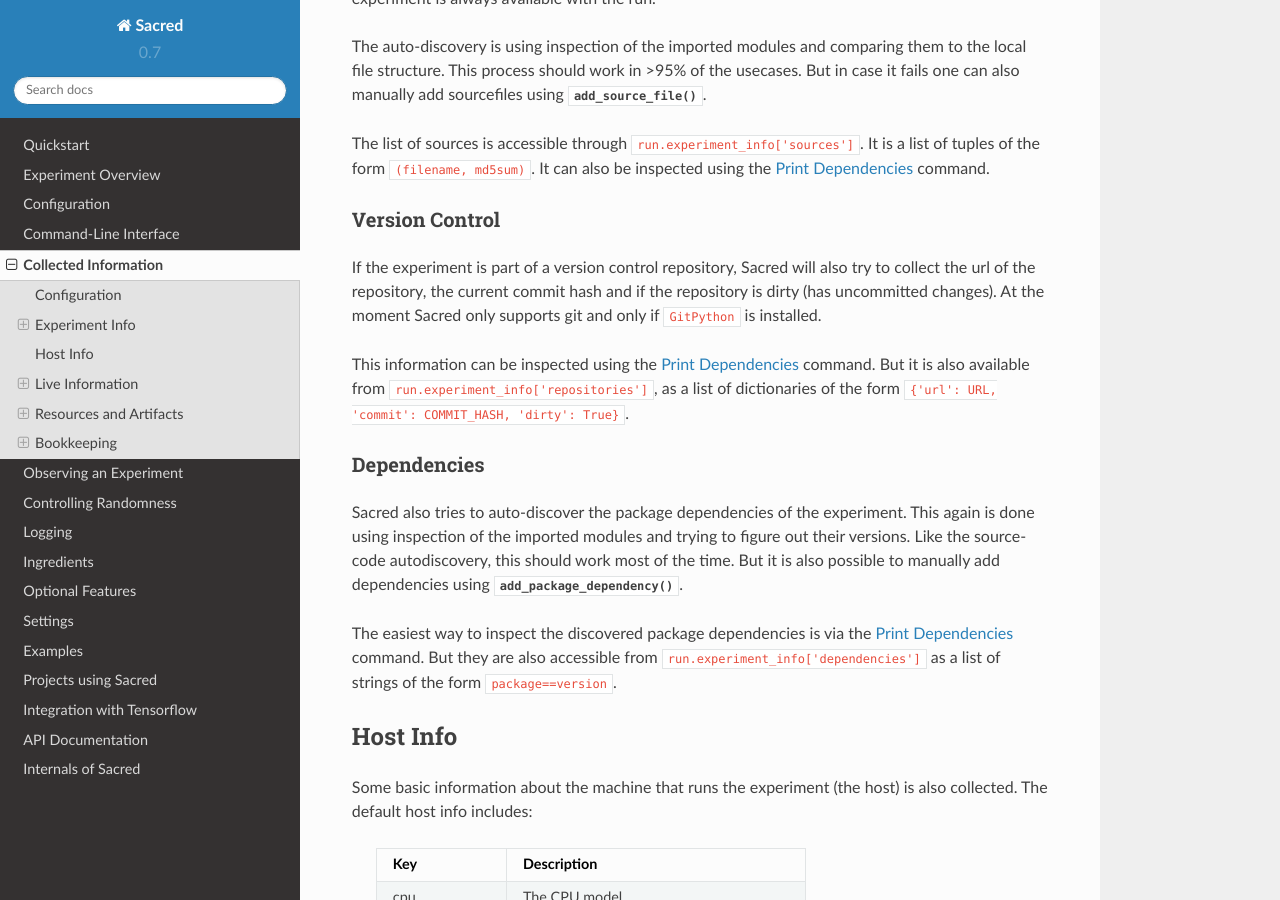
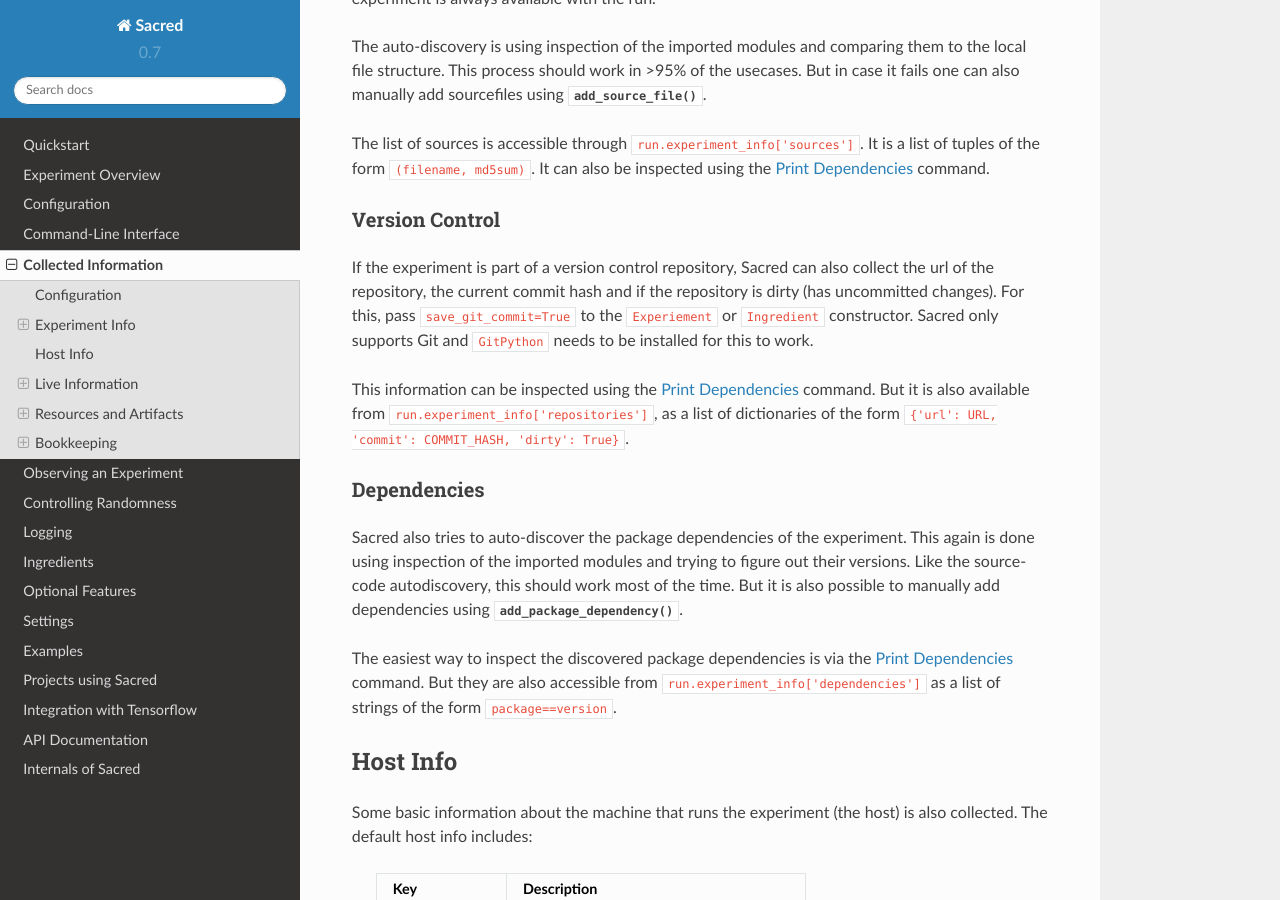
Before and after one commit to IDSIA/sacred, a Sphinx documentation site: the page built from docs/collected_information.rst, in a window 1280 px wide and 900 px high, scrolled down 939 px. Built offline with Sphinx 7.4.7 and the Read the Docs theme 2.0.0, drawn with Linux system fonts in a browser that asks for light colours.

Commit message:
Changed doc.

```diff
--- a/docs/collected_information.rst
+++ b/docs/collected_information.rst
@@ -55,10 +55,12 @@
 
 Version Control
 ---------------
-If the experiment is part of a version control repository, Sacred will also
-try to collect the url of the repository, the current commit hash and if the
+If the experiment is part of a version control repository, Sacred can also
+collect the url of the repository, the current commit hash and if the
 repository is dirty (has uncommitted changes).
-At the moment Sacred only supports git and only if ``GitPython`` is installed.
+For this, pass ``save_git_commit=True`` to the ``Experiement`` or ``Ingredient``
+constructor.
+Sacred only supports Git and ``GitPython`` needs to be installed for this to work.
 
 This information can be inspected using the :ref:`print_dependencies` command.
 But it is also available from ``run.experiment_info['repositories']``, as a
```
